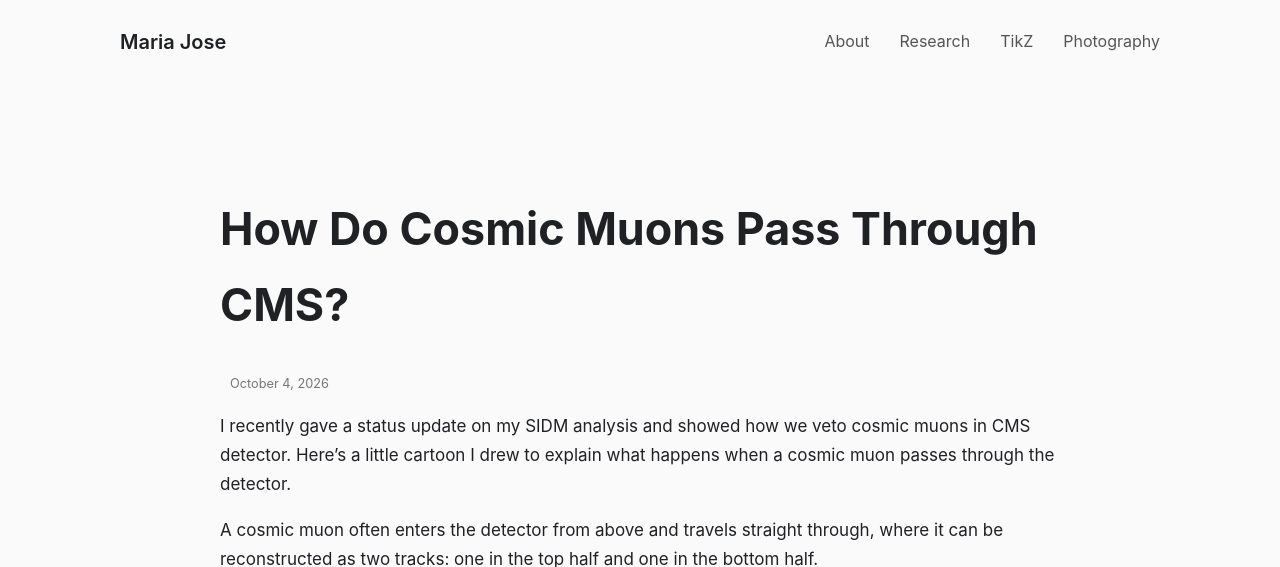
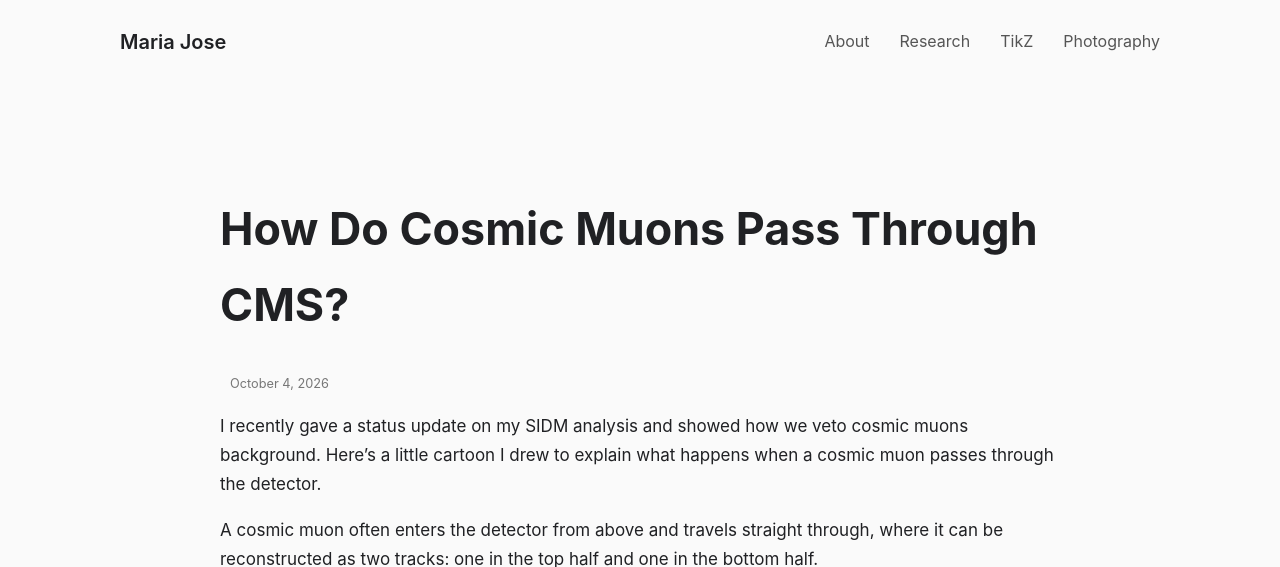
Before and after one commit to mariajose2398/mariajose2398.github.io, a Jekyll site: the page built from docs/_posts/2026-10-04-cosmic-yz.markdown, in a window 1280 px wide and 900 px high, cut to the strip 0-567 px from the top of the window. Built offline with Jekyll 4.4.1, drawn with Linux system fonts in a browser that asks for light colours.

Commit message:
corrected one line

```diff
--- a/docs/_posts/2026-10-04-cosmic-yz.markdown
+++ b/docs/_posts/2026-10-04-cosmic-yz.markdown
@@ -6,7 +6,7 @@ permalink: /tikz/cosmic_yz/
 categories: tikz
 ---
 
-I recently gave a status update on my SIDM analysis and showed how we veto cosmic muons in CMS detector.
+I recently gave a status update on my SIDM analysis and showed how we veto cosmic muons background.
 Here’s a little cartoon I drew to explain what happens when a cosmic muon passes through the detector.
 
 A cosmic muon often enters the detector from above and travels straight through, where it can be reconstructed as two tracks: one in the top half and one in the bottom half.
```
